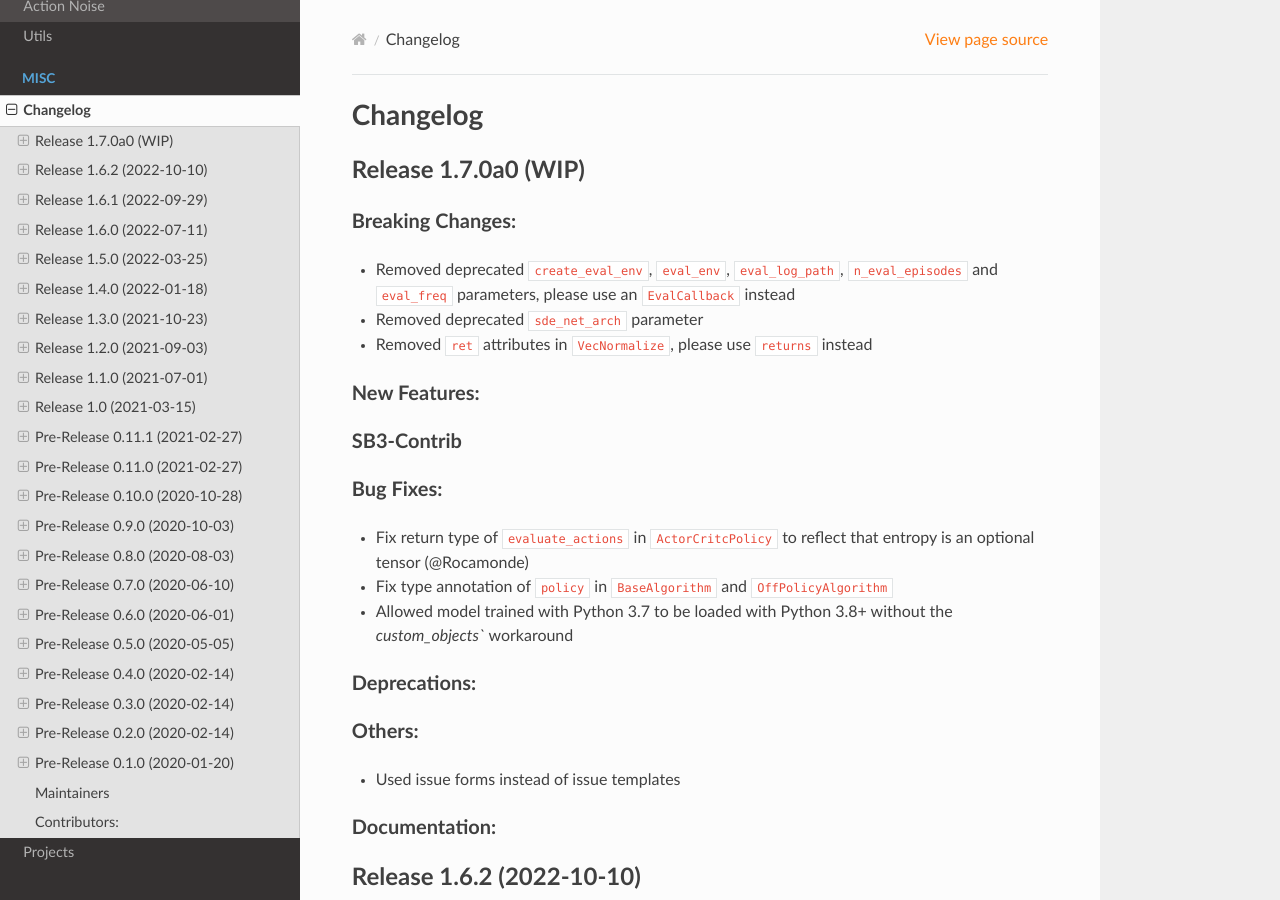
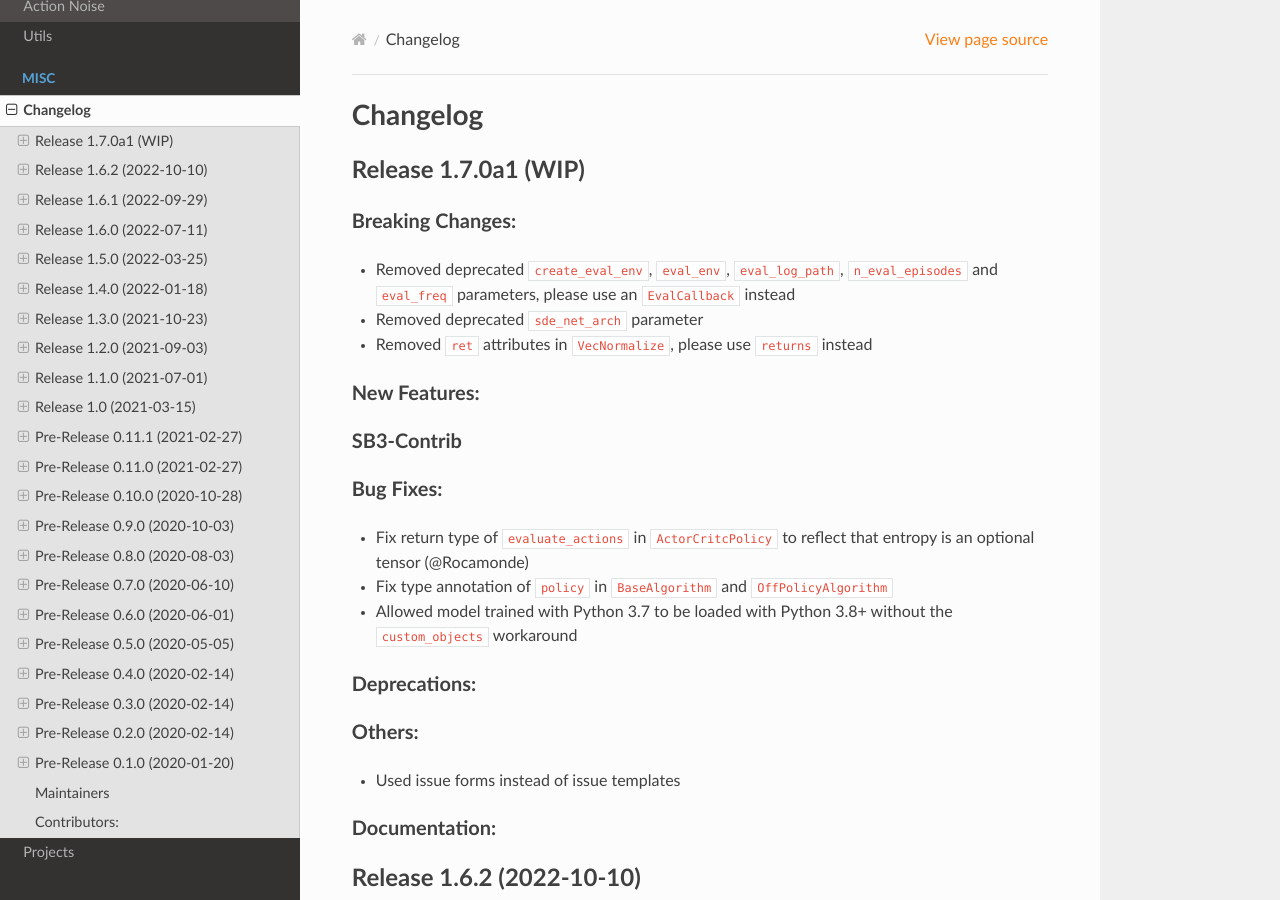
Before and after one commit to DLR-RM/stable-baselines3, a Sphinx documentation site: the page built from docs/misc/changelog.rst, in a window 1280 px wide and 900 px high. Built offline with Sphinx 7.4.7 and the Read the Docs theme 2.0.0, drawn with Linux system fonts in a browser that asks for light colours.

Commit message:
Update version and cleanup

```diff
--- a/docs/misc/changelog.rst
+++ b/docs/misc/changelog.rst
@@ -4,7 +4,7 @@ Changelog
 ==========
 
 
-Release 1.7.0a0 (WIP)
+Release 1.7.0a1 (WIP)
 --------------------------
 
 Breaking Changes:
@@ -24,7 +24,7 @@ Bug Fixes:
 ^^^^^^^^^^
 - Fix return type of ``evaluate_actions`` in ``ActorCritcPolicy`` to reflect that entropy is an optional tensor (@Rocamonde)
 - Fix type annotation of ``policy`` in ``BaseAlgorithm`` and ``OffPolicyAlgorithm``
-- Allowed model trained with Python 3.7 to be loaded with Python 3.8+ without the `custom_objects`` workaround
+- Allowed model trained with Python 3.7 to be loaded with Python 3.8+ without the ``custom_objects`` workaround
 
 Deprecations:
 ^^^^^^^^^^^^^
--- a/stable_baselines3/version.txt
+++ b/stable_baselines3/version.txt
@@ -1 +1 @@
-1.7.0a0
+1.7.0a1
```
Also changed, not shown: 1 other file.
